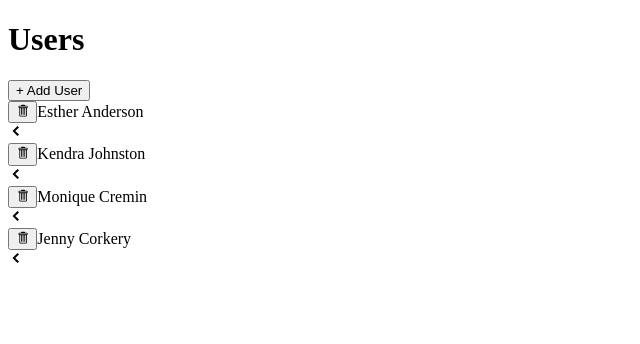
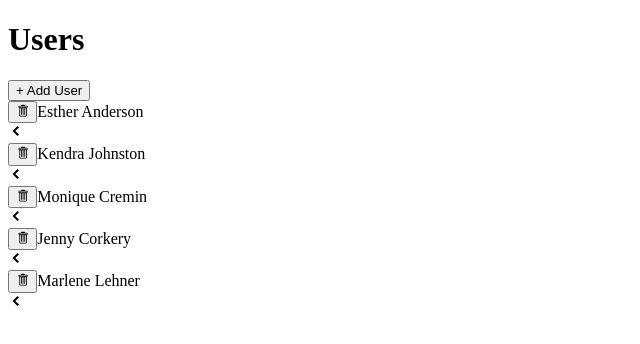
Before and after one commit to jyungx2/React-udemy-media, a React (Create React App) app: page / in a window 1280 px wide. Shown: the top 344 px of the page, without its empty margins (0-640 px from the left). Built offline with nearby package versions, Linux system fonts and the light colour scheme; data requests are answered from the project's data file; the HTML template or start-up script is replaced by a standard one.

Commit message:
✨ 413. Remove Implementation - 앨범 리스트에서 앨범 삭제 기능 구현(albumsApi에서 useRemoveAlbumMutation 훅 사용)

```diff
--- a/db.json
+++ b/db.json
@@ -15,19 +15,13 @@
     {
       "id": "8cf6",
       "name": "Jenny Corkery"
+    },
+    {
+      "id": "0ea7",
+      "name": "Marlene Lehner"
     }
   ],
   "albums": [
-    {
-      "id": "10",
-      "title": "Hiking Trip",
-      "userId": "9d16"
-    },
-    {
-      "id": "798d",
-      "userId": "9d16",
-      "title": "Oriental Concrete Cheese"
-    },
     {
       "id": "0da2",
       "userId": "9d16",
--- a/src/components/AlbumsListItem.js
+++ b/src/components/AlbumsListItem.js
@@ -1,15 +1,24 @@
 import { GoTrashcan } from "react-icons/go";
 import Button from "./Button";
 import ExpandablePanel from "./ExpandablePanel";
+import { useRemoveAlbumMutation } from "../store";
 
 function AlbumsListItem({ album }) {
+  // 1️⃣ removeAlbum: function to call to run the actual mutation.
+  // 2️⃣ results: literally results of an object.
+  const [removeAlbum, results] = useRemoveAlbumMutation();
+
+  const handleRemoveAlbum = () => {
+    removeAlbum(album);
+  };
+
   const header = (
-    <div>
-      <Button>
+    <>
+      <Button loading={results.isLoading} onClick={handleRemoveAlbum}>
         <GoTrashcan />
       </Button>
       {album.title}
-    </div>
+    </>
   );
 
   return (
--- a/src/store/apis/albumsApi.js
+++ b/src/store/apis/albumsApi.js
@@ -33,6 +33,14 @@ const albumsApi = createApi({
   // 3️⃣ endpoints: Redux Toolkit Query에 어떤 요청을 할지를 정의하는 부분
   endpoints(builder) {
     return {
+      removeAlbum: builder.mutation({
+        query: (album) => {
+          return {
+            url: `/albums/${album.id}`,
+            method: "DELETE",
+          };
+        },
+      }),
       addAlbum: builder.mutation({
         // 📝 408.
         // fetchAlbums의 tag와 같은 이름의 tag를 써주어 addAlbum이라는 mutation이 일어났을 때, 동일한 태그("Album")를 invalid(유효하지 않음) 상태로 만듦으로써, fetchAlbums라는 쿼리함수를 재실행하여 업데이트된 데이터로 화면을 리렌더링 시킴
@@ -97,7 +105,11 @@ const albumsApi = createApi({
   },
 });
 
-export const { useFetchAlbumsQuery, useAddAlbumMutation } = albumsApi;
+export const {
+  useFetchAlbumsQuery,
+  useAddAlbumMutation,
+  useRemoveAlbumMutation,
+} = albumsApi;
 export { albumsApi };
 
 // 📝 Creating a RTK Query API
--- a/src/store/index.js
+++ b/src/store/index.js
@@ -29,4 +29,8 @@ export * from "./thunks/fetchUsers";
 
 export * from "./thunks/addUser";
 export * from "./thunks/removeUser";
-export { useFetchAlbumsQuery, useAddAlbumMutation } from "./apis/albumsApi";
+export {
+  useFetchAlbumsQuery,
+  useAddAlbumMutation,
+  useRemoveAlbumMutation,
+} from "./apis/albumsApi";
```
